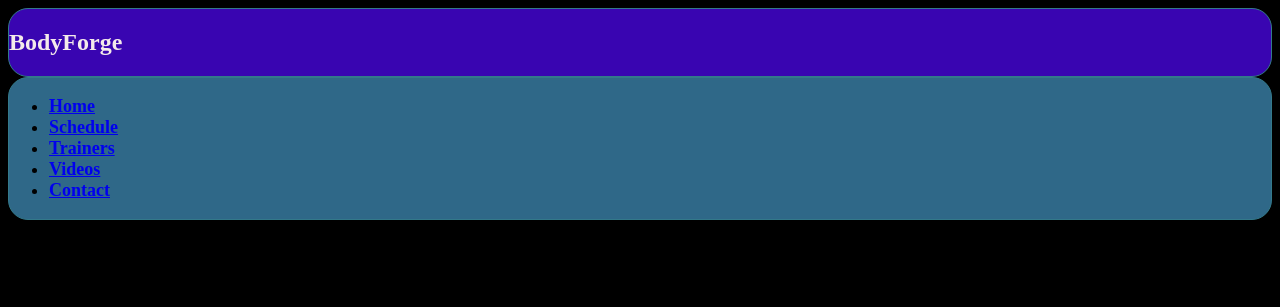
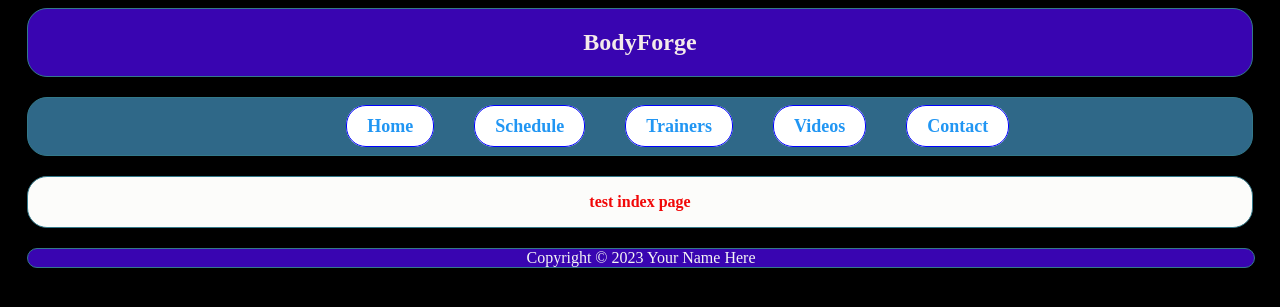
Before and after one commit to Emmaf97/Python_assignment_submission, a Flask app: page / in a window 1280 px wide. Shown: the top 307 px of the page. Run offline with Flask 3, Linux system fonts and the light colour scheme.

Commit message:
base layout v1

```diff
--- a/files/static/css/desktop.css
+++ b/files/static/css/desktop.css
@@ -1,23 +1,48 @@
-body{
+body {
     background-color: black;
 }
-h2{
+
+h2 {
     color: red;
 }
 
-/* #index>header,
-#schedulepage>header,
-#trainerspage>header,
-#contactpage>header {
-  grid-area: head;
-  background-color: rgb(57, 5, 177);
-  color: rgb(244, 234, 234);
-  border: solid #33798A 1px;
-  font-weight: bolder;
+li {
+    padding-top: 10px;
+    padding-bottom: 10px;
+    padding-left: 20px;
+    padding-right: 20px;
+    margin-left: 3%;
+    display: inline;
+    list-style: none;
+    border: solid blue 1px;
     border-radius: 20px;
-} */
-#base>header
- {
+    background-color: white;
+}
+
+li::marker {
+    content: none;
+}
+
+a {
+    color: #2196f3;
+    text-decoration: none;
+}
+
+a:visited {
+    color: rgb(57, 5, 177);
+}
+
+#base {
+    display: grid;
+    grid-template-areas: "head" "nav" "main" "foot";
+    grid-gap: 20px;
+    text-align: center;
+    width: 97%;
+    margin: auto;
+    border-radius: 5px;
+}
+
+#base>header {
     grid-area: head;
     background-color: rgb(57, 5, 177);
     color: rgb(244, 234, 234);
@@ -25,7 +50,8 @@ h2{
     font-weight: bolder;
     border-radius: 20px;
 }
-#base>nav{
+
+#base>nav {
     grid-area: nav;
     background-color: #b1f4f8;
     background-color: #2F6888;
@@ -34,6 +60,30 @@ h2{
     font-weight: bolder;
     border-radius: 20px;
 }
+
+#base>main {
+    grid-area: main;
+    background-color: #fcfcfa;
+    /* background-image: url(../images/bg_cardimg.png); */
+    background-size: 100%;
+    color: rgb(241, 8, 8);
+    border: solid #33798A 1px;
+    font-weight: bolder;
+    border-radius: 20px;
+}
+
+#base>footer {
+    grid-area: foot;
+    background-color: rgb(57, 5, 177);
+    display: block;
+    color: whitesmoke;
+    width: 100%;
+    margin: auto;
+    text-align: center;
+    border: solid #33798A 1px;
+    border-radius: 20px;
+}
+
 /* #index>nav,
 #historypage>nav,
 #ticketpage>nav,
--- a/files/templates/base.html
+++ b/files/templates/base.html
@@ -26,7 +26,6 @@
         <li><a href="{{ url_for('contact') }}">Contact</a></li>
       </ul>
     </nav>
-    </section>
     <main>
       {# (Jinja comment) The block below will be replaced by each of the pages #}
       {% block main %}
@@ -35,6 +34,7 @@
     <footer>
       Copyright &copy; 2023 Your Name Here
     </footer>
+  </section>
   <!-- </div> -->
 </body>
 </html>
```
Lines whose indentation alone changed are shown as unchanged.
